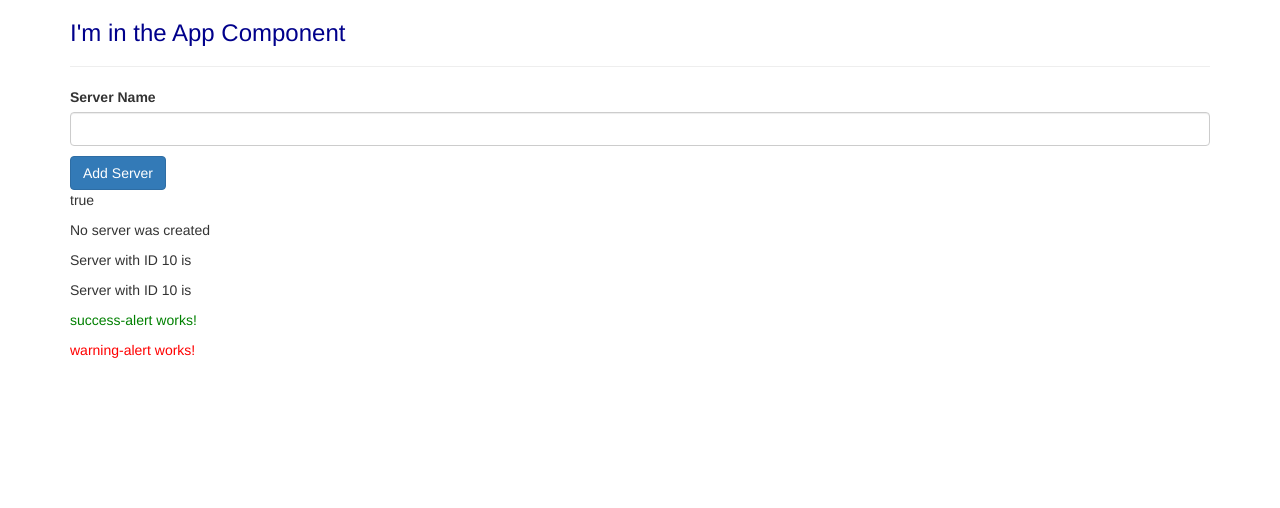
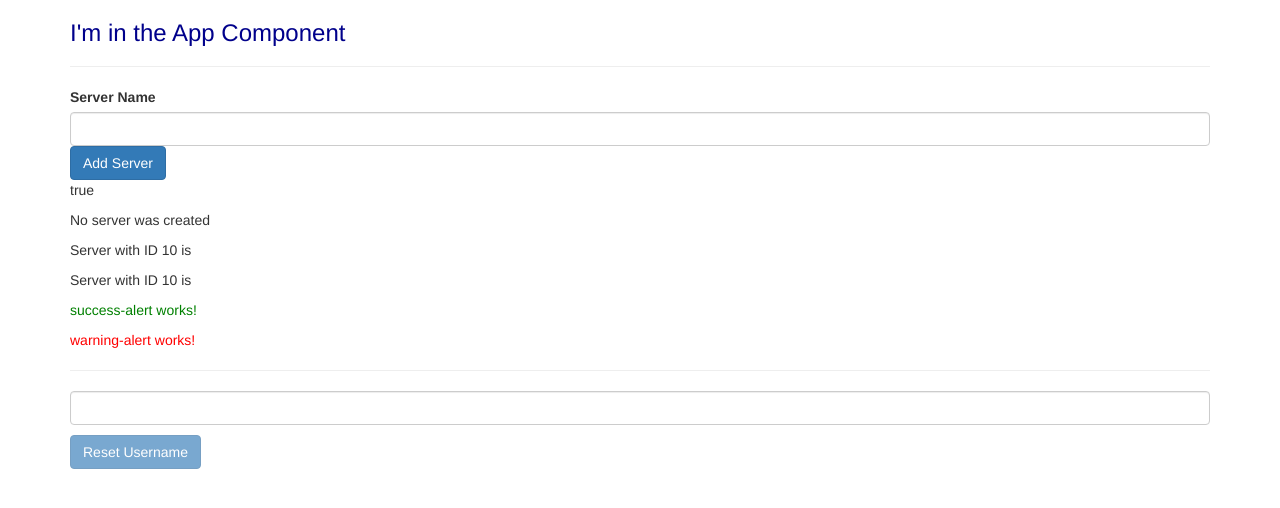
Before and after one commit to aacebal/udemy-first-app, an Angular app: page / in a window 1280 px wide. Shown: the top 508 px of the page. Built offline with nearby package versions, Linux system fonts and the light colour scheme.

Commit message:
second-assignment completed

```diff
--- a/src/app/app.component.html
+++ b/src/app/app.component.html
@@ -6,6 +6,8 @@
       <app-servers></app-servers>
       <app-success-alert></app-success-alert>
       <app-warning-alert></app-warning-alert>
+      <hr>
+      <app-second-assignment></app-second-assignment>
     </div>
   </div>
 </div>
--- a/src/app/app.component.ts
+++ b/src/app/app.component.ts
@@ -2,6 +2,7 @@ import { Component } from '@angular/core';
 import { ServersComponent } from './servers/servers.component';
 import { WarningAlertComponent } from './warning-alert/warning-alert.component';
 import { SuccessAlertComponent } from './success-alert/success-alert.component';
+import { SecondAssignmentComponent } from './second-assignment/second-assignment.component';
 
 @Component({
   selector: 'app-root',
--- a/src/app/app.module.ts
+++ b/src/app/app.module.ts
@@ -7,6 +7,7 @@ import { ServerComponent } from './server/server.component';
 import { ServersComponent } from './servers/servers.component';
 import { WarningAlertComponent } from './warning-alert/warning-alert.component';
 import { SuccessAlertComponent } from './success-alert/success-alert.component';
+import { SecondAssignmentComponent } from './second-assignment/second-assignment.component';
 
 
 @NgModule({
@@ -15,7 +16,8 @@ import { SuccessAlertComponent } from './success-alert/success-alert.component';
     ServerComponent,
     ServersComponent,
     WarningAlertComponent,
-    SuccessAlertComponent
+    SuccessAlertComponent,
+    SecondAssignmentComponent
   ],
   imports: [
     BrowserModule,
--- /dev/null
+++ b/src/app/second-assignment/second-assignment.component.html
@@ -0,0 +1,9 @@
+<input type="text"
+class="form-control"
+[(ngModel)]="username">
+
+<p>{{ username }}</p>
+
+<button class="btn btn-primary"
+[disabled]="username.length == 0"
+(click)="resetUsername()">Reset Username</button>
--- /dev/null
+++ b/src/app/second-assignment/second-assignment.component.ts
@@ -0,0 +1,22 @@
+import { Component, OnInit } from '@angular/core';
+
+@Component({
+  selector: 'app-second-assignment',
+  templateUrl: './second-assignment.component.html',
+  styleUrls: ['./second-assignment.component.css']
+})
+export class SecondAssignmentComponent implements OnInit {
+
+  username: string = "";
+  emptyUsername: boolean;
+
+  constructor() { }
+
+  ngOnInit() {
+  }
+
+  resetUsername() {
+    this.username = "";
+  }
+
+}
--- a/src/app/servers/servers.component.html
+++ b/src/app/servers/servers.component.html
@@ -7,7 +7,7 @@ class="form-control"
 class="form-control"
 [(ngModel)]="serverName">
 
-<p>{{ serverName }}</p>
+<!-- <p>{{ serverName }}</p> -->
 
 <button class="btn btn-primary"
 [disabled]="!allowNewServer"
--- a/src/app/servers/servers.component.ts
+++ b/src/app/servers/servers.component.ts
@@ -22,7 +22,7 @@ export class ServersComponent implements OnInit {
   }
 
   onCreateServer() {
-    this.serverCreationStatus = "Server was created";
+    this.serverCreationStatus = "Server was created, name is " + this.serverName;
   }
 
   onUpdateServerName(event: Event) {
```
Also changed, not shown: src/app/second-assignment/second-assignment.component.css (added), 1 other file (tests, documents, lock files or other folders).
